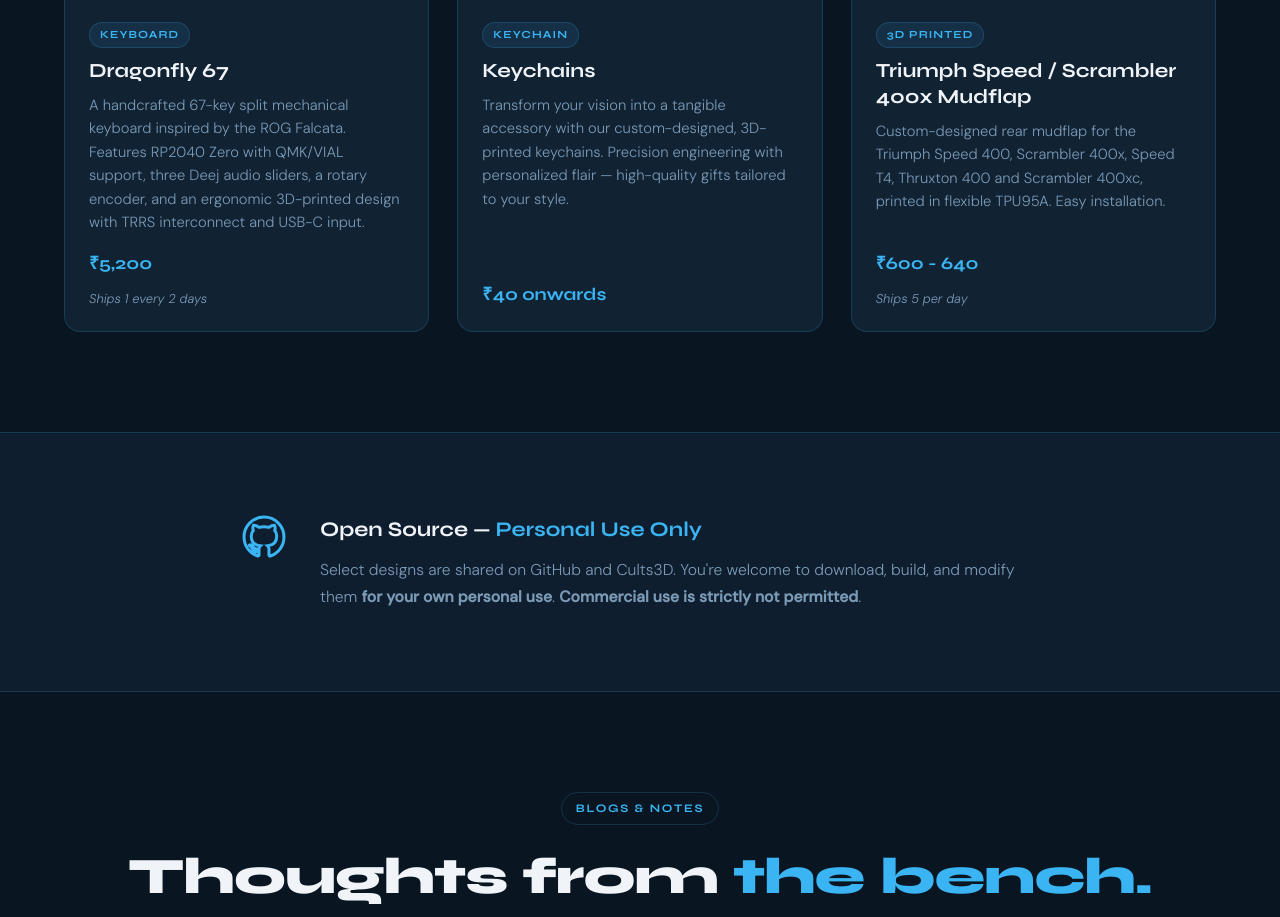
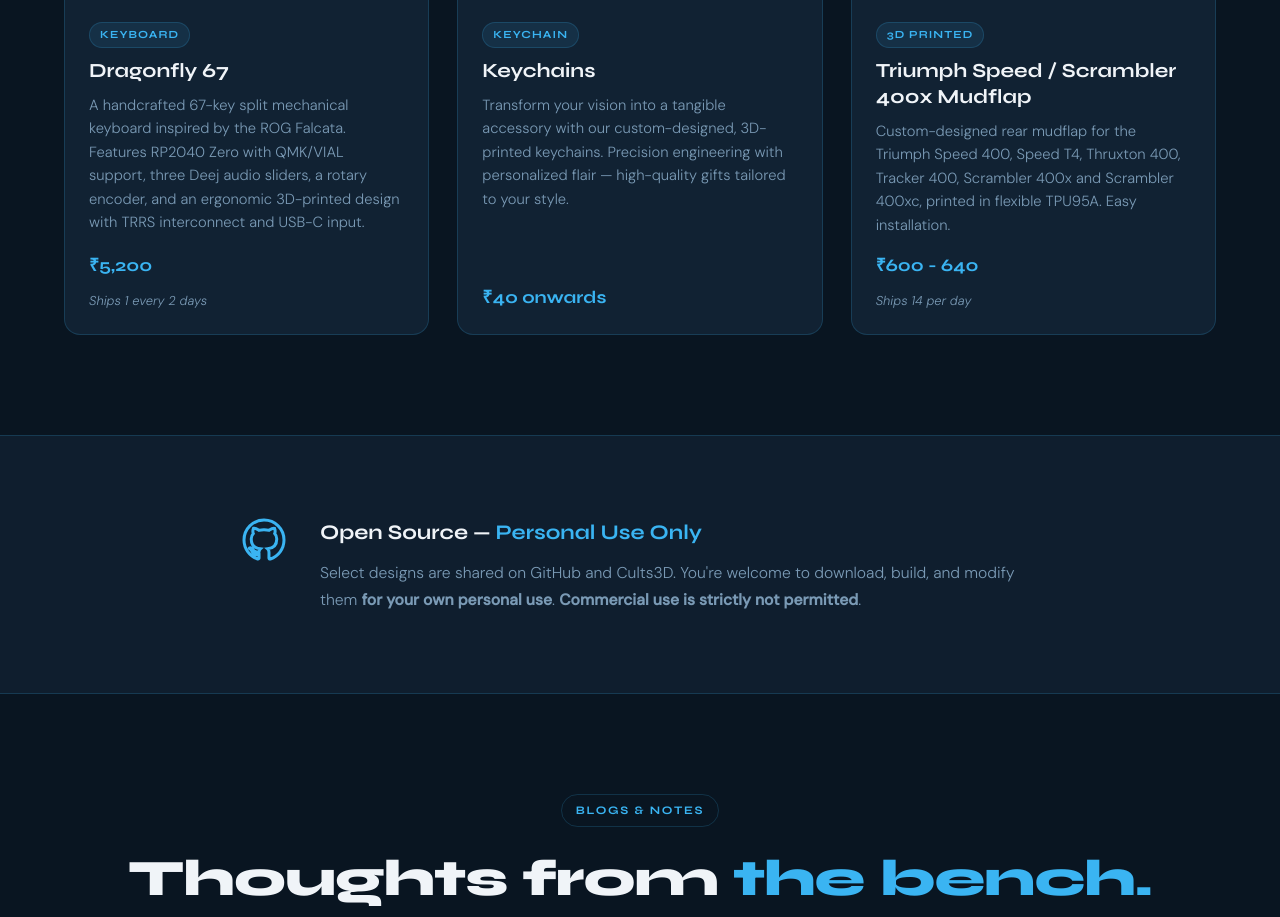
Before and after one commit to ThiwakarS/Dragon-keys-website-2, a React (Vite) app: page / in a window 1280 px wide. Shown: the part 2060-2977 px from the top of the page. Built offline with nearby package versions, Linux system fonts and the light colour scheme; no server answers; the database is empty.

Commit message:
vehicle option list update

```diff
--- a/src/data/products.js
+++ b/src/data/products.js
@@ -130,10 +130,10 @@
     name: "Triumph Speed / Scrambler 400x Mudflap",
     category: "3D Printed",
     fulfillment: "queue",
-    throughputPerDay: 5,
+    throughputPerDay: 14,
     maxActivePerUser: 2,  // ← bump this to 2, 3, etc when you scale production
     description:
-      "Custom-designed rear mudflap for the Triumph Speed 400, Scrambler 400x, Speed T4, Thruxton 400 and Scrambler 400xc, printed in flexible TPU95A. Easy installation.",
+      "Custom-designed rear mudflap for the Triumph Speed 400, Speed T4, Thruxton 400, Tracker 400, Scrambler 400x and Scrambler 400xc, printed in flexible TPU95A. Easy installation.",
     price: "₹600 - 640",
     images: [
       "/assets/mudflaps/20260531_173243.jpg",
@@ -170,8 +170,14 @@
         label: "Vehicle Model",
         required: true,
         options: [
-          { value: "Triumph Speed 400, T4, Thruxton 400" },
-          { value: "Triumph Scrambler 400x, 400xc" },
+          // Bare labels — these exact strings are saved on each new order.
+          // No per-model images: cards show the 2-letter fallback tile.
+          { value: "Speed 400" },
+          { value: "Speed T4" },
+          { value: "Thruxton 400" },
+          { value: "Tracker 400" },
+          { value: "Scrambler 400x" },
+          { value: "Scrambler 400xc" },
         ],
       },
       {
@@ -195,14 +201,14 @@
       {
         label: "Fitment",
         rows: [
-          { key: "Compatible",         value: "Triumph Speed 400, Scrambler 400x, Speed T4, Thruxton 400, Scrambler 400xc" },
+          { key: "Compatible",         value: "Triumph Speed 400, Speed T4, Thruxton 400, Tracker 400, Scrambler 400x, Scrambler 400xc" },
           { key: "Mounting",           value: "Rear fender holes — sits between nut and washer. Order: Nut → Mudflap → Washer" },
           { key: "Print Instructions", value: "No supports. 0.2mm layer height, Gyroid infill 15% density" },
         ],
       },
     ],
     notes: [
-      { type: "info",    text: "Scrambler variants — ₹640 · Speed variants — ₹600" },
+      { type: "info",    text: "Speed 400 / Speed T4 / Thruxton 400 / Tracker 400 — ₹600 · Scrambler 400x / Scrambler 400xc — ₹640. Delivery charged separately." },
       { type: "info",    text: "Open source for personal use only. Files on Cults3D." },
       { type: "info",    text: "Delivery charges calculated at time of delivery." },
       { type: "info",    text: "Based in Chennai, Tamilnadu — collect on site and I'll install it for free." },
```
